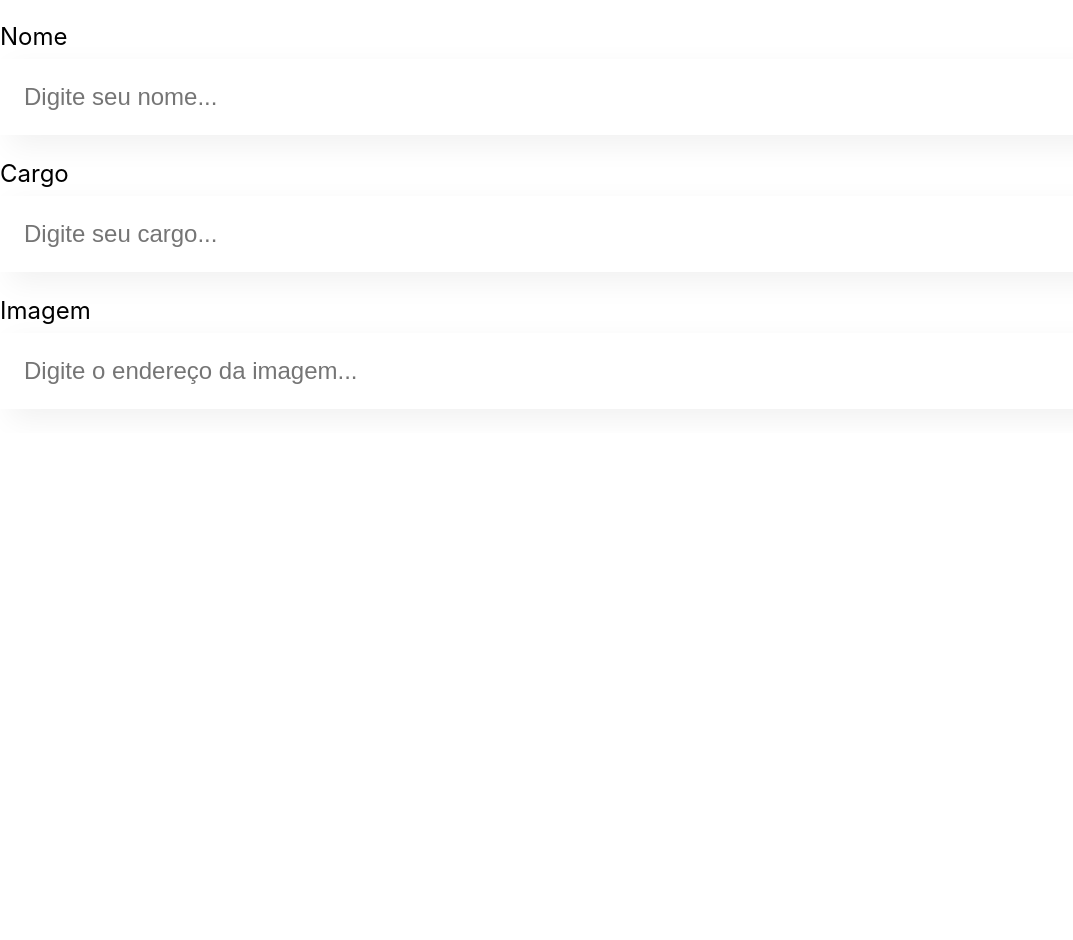
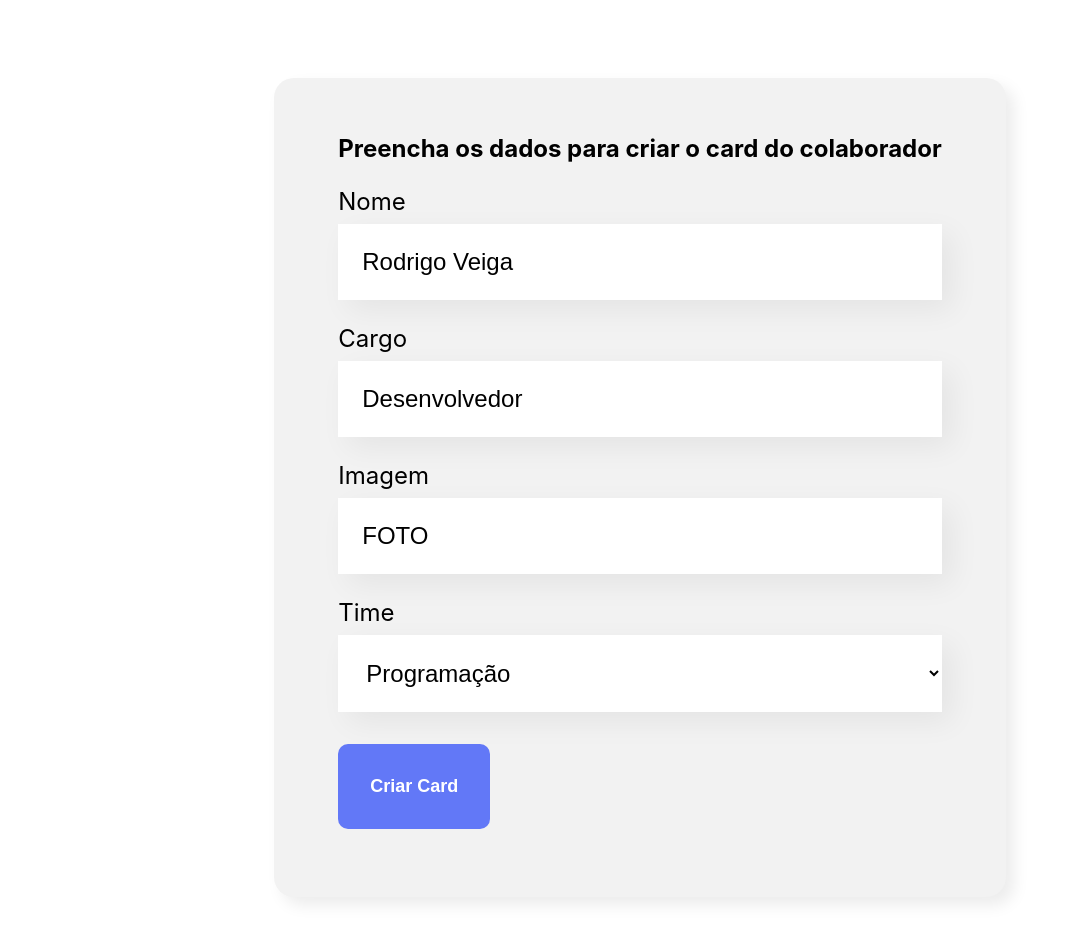
Before and after one commit to rodrigosnape/organo, a React (Create React App) app: page / in a window 1280 px wide. Shown: the part 500-1440 px from the top of the page, without its empty margins (0-1073 px from the left). Before the commit the page ends 933 px from the top, so only its background shows below. Built offline with nearby package versions, Linux system fonts and the light colour scheme; the HTML template or start-up script is replaced by a standard one.

Commit message:
3. Interagindo com o usuário - Aula 04 - Cadastrando colaboradores

```diff
--- a/src/App.js
+++ b/src/App.js
@@ -1,17 +1,25 @@
+import { useState } from 'react'
+
 //Modelo clássico
 import Banner from './componentes/Banner/Banner';
+import Formulario from './componentes/Formulario';
 
-//Com o index.js que faz o meio campo
-import CampoTexto from './componentes/CampoTexto';
 
 function App() {
+
+  const [colaboradores, setColaboradores] = useState([]);
+
+  const aoNovoColaboradorAdicionado = (colaborador) => {
+    console.log(colaborador)
+    //Separa todos os colaboradores que existem em um novo array e adiciona o colaborador no final
+    setColaboradores([...colaboradores,colaborador])
+  }
+
   return (
     <div className="App">
       <Banner />
-      <CampoTexto label="Nome" placeholder="Digite seu nome"/>
-      <CampoTexto label="Cargo" placeholder="Digite seu cargo"/>
-      <CampoTexto label="Imagem" placeholder="Digite o endereço da imagem"/>
-    </div>
+      <Formulario aoColaboradorCadastrado={colaborador => aoNovoColaboradorAdicionado(colaborador)}/>
+  </div>
   );
 }
 
--- /dev/null
+++ b/src/componentes/Botao/Botao.css
@@ -0,0 +1,15 @@
+.botao{
+    background-color: #6278f7;
+    border-radius: 10px;
+    font-weight: 700;
+    font-size: 18px;
+    padding: 32px;
+    border: none;
+    cursor:pointer;
+    color: #fff;
+    margin: 32px 0;
+}
+
+.botao:hover{
+    color: #95ffd4;
+}
--- /dev/null
+++ b/src/componentes/Botao/index.js
@@ -0,0 +1,11 @@
+import './Botao.css'
+
+const Botao = (props) => {
+    return (
+        <button className='botao'>
+            {props.children}
+        </button>
+    )
+}
+
+export default Botao;
--- a/src/componentes/CampoTexto/index.js
+++ b/src/componentes/CampoTexto/index.js
@@ -4,10 +4,14 @@ const CampoTexto = (props) => {
 
     const placeholderModificada = `${props.placeholder}...`;
 
+    const aoDigitado = (evento) => {
+        props.aoAlterado(evento.target.value)
+    }
+
     return (
         <div className="campo-texto">
             <label>{props.label}</label>
-            <input placeholder={placeholderModificada}/>
+            <input value={props.valor} onChange={aoDigitado} required={props.obrigatorio} placeholder={placeholderModificada}/>
         </div>
     )
 }
--- /dev/null
+++ b/src/componentes/Formulario/Formulario.css
@@ -0,0 +1,13 @@
+.formulario {
+    display:flex;
+    justify-content: center;
+    margin: 80px 0;
+}
+
+.formulario form{
+    max-width: 80%;
+    background-color: #f2f2f2;
+    border-radius: 20px;
+    padding: 36px 64px;
+    box-shadow: 8px 8px 16px rgba(0,0,0,0.08);
+}
--- /dev/null
+++ b/src/componentes/Formulario/index.js
@@ -0,0 +1,76 @@
+import { useState } from 'react'
+import Botao from '../Botao'
+import CampoTexto from '../CampoTexto'
+import ListaSuspensa from '../ListaSuspensa'
+import './Formulario.css'
+
+const Formulario = (props) => {
+
+    const times = [
+       'Programação',
+       'Front-End',
+       "Data Science",
+       'Devops',
+       'UX e Design',
+       "Mobile",
+       "Inovação e Gestão"
+    ]
+
+    const [nome, setNome] = useState('Rodrigo Veiga')
+    const [cargo, setCargo] = useState('Desenvolvedor')
+    const [imagem, setImagem] = useState('FOTO')
+    const [time, setTime] = useState('Programação')
+
+    const aoSalvar = (evento) => {
+        evento.preventDefault()
+        props.aoColaboradorCadastrado({
+            //Jeito tradicional
+            'nome': nome,
+            //Jeito "novo"
+            cargo,
+            imagem,
+            time
+        })
+    }
+
+    return(
+    <section className='formulario'>
+        <form onSubmit={aoSalvar}>
+            <h2>Preencha os dados para criar o card do colaborador</h2>
+            <CampoTexto
+                obrigatorio={true}
+                label="Nome"
+                placeholder="Digite seu nome"
+                valor={nome}
+                aoAlterado={valor => setNome(valor)}
+            />
+            <CampoTexto
+                obrigatorio={true}
+                label="Cargo"
+                placeholder="Digite seu cargo"
+                valor={cargo}
+                aoAlterado={valor => setCargo(valor)}
+            />
+            <CampoTexto
+                label="Imagem"
+                placeholder="Digite o endereço da imagem"
+                valor={imagem}
+                aoAlterado={valor => setImagem(valor)}
+            />
+            <ListaSuspensa
+                obrigatorio={true}
+                label="Time"
+                itens={times}
+                valor={time}
+                aoAlterado={valor => setTime(valor)}
+            />
+            <Botao>
+                {/*Isso passa como prop.children para a função*/}
+                Criar Card
+            </Botao>
+        </form>
+    </section>
+    )
+}
+
+export default Formulario
--- /dev/null
+++ b/src/componentes/ListaSuspensa/ListaSuspensa.css
@@ -0,0 +1,16 @@
+.lista-suspensa label{
+    display:block;
+    margin-bottom: 8px;
+    font-size: 24px;
+}
+
+.lista-suspensa select{
+    background-color: #fff;
+    box-shadow: 10px 10px 30px rgba(0,0,0,0.06);
+    width: 100%;
+    border: none;
+    font-size: 24px;
+    padding: 24px;
+    /*Força a largura levar em consideração o padding*/
+    box-sizing:border-box;
+}
--- /dev/null
+++ b/src/componentes/ListaSuspensa/index.js
@@ -0,0 +1,16 @@
+import './ListaSuspensa.css'
+
+const ListaSuspensa = (props) => {
+   return (
+        <div className='lista-suspensa'>
+            <label>{props.label}</label>
+            <select onChange={evento => props.aoAlterado(evento.target.value)} required={props.obrigatorio} value={props.value}>
+                {props.itens.map(item => {
+                      return<option key={item}>{item}</option>
+                    })}
+            </select>
+        </div>
+   )
+}
+
+export default ListaSuspensa
```
